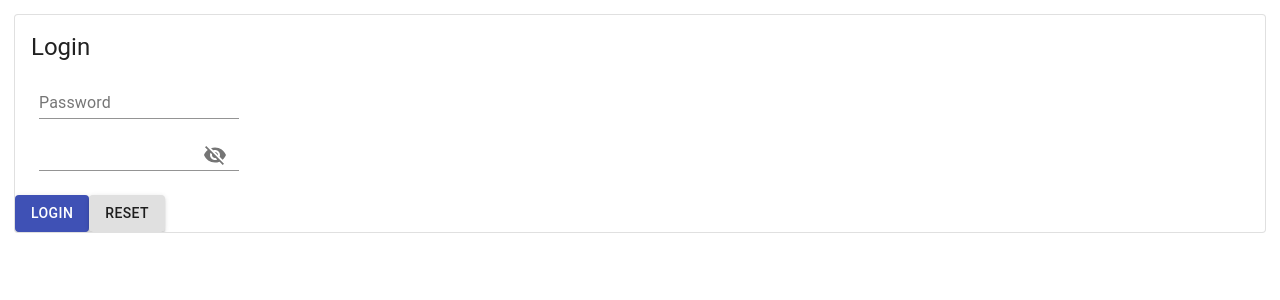
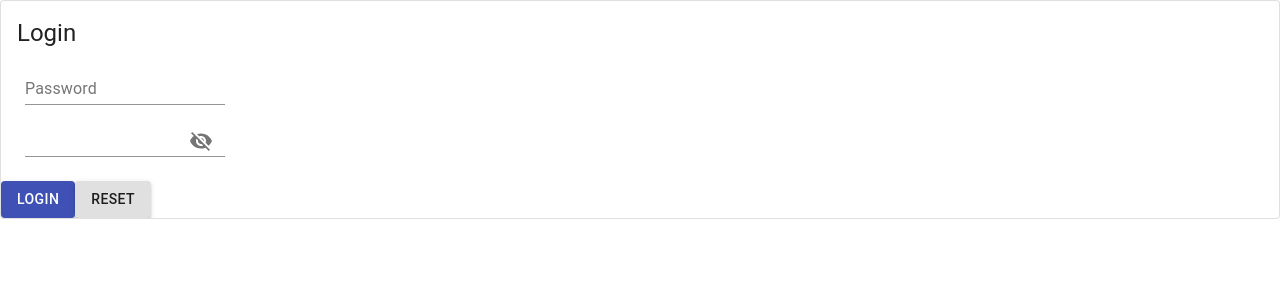
Before and after one commit to vikashraj144/react-materialui, a React (Create React App) app: page / in a window 1280 px wide. Shown: the top 300 px of the page. Built offline with nearby package versions, Linux system fonts and the light colour scheme.

Commit message:
app changes

```diff
--- a/src/App.js
+++ b/src/App.js
@@ -1,6 +1,6 @@
 import React from 'react';
-import {BrowserRouter as Router, Route, Switch} from 'react-router-dom';
-import Order from './comp/order';
+import { BrowserRouter as Router, Route, Switch } from 'react-router-dom';
+import Dashboard from './component/dashboard/Dashboard';
 // import logo from './logo.svg';
 import './App.css';
 import { Container } from '@material-ui/core';
@@ -12,32 +12,32 @@ const useStyles = makeStyles(theme => ({
   root: {
     flexGrow: 1,
   },
-  paper: {
-    height: 140,
-    width: 100,
-  },
-  control: {
-    padding: '14px',
-  },
+  // paper: {
+  //   height: 140,
+  //   width: 100,
+  // },
+  // control: {
+  //   padding: '14px',
+  // },
 }));
 
 function App() {
   const classes = useStyles();
   return (
-    <Container className={classes.control} maxWidth="lg">
-
-    <Router>
-          <div>
-              {/* <Header subtitle="React"/> */}
-                    <Switch>
-                        <Route path='/' component={Home} exact/>
-                        <Route path='/reset' component={Reset} exact/>
-                    </Switch>
-              {/* <Footer/> */}
-          </div>
+    // <Container className={classes.control} maxWidth="lg">
+    <div>
+      <Router>
+          {/* <Header subtitle="React"/> */}
+          <Switch>
+            <Route path='/' component={Home} exact />
+            <Route path='/reset' component={Reset} exact />
+            <Route path='/dashboard' component={Dashboard} exact />
+          </Switch>
+          {/* <Footer/> */}
       </Router>
       {/* <Typography component="div" style={{ backgroundColor: '#cfe8fc', height: '100vh' }} /> */}
-  </Container>
+
+    </div>
   );
 }
 
```
